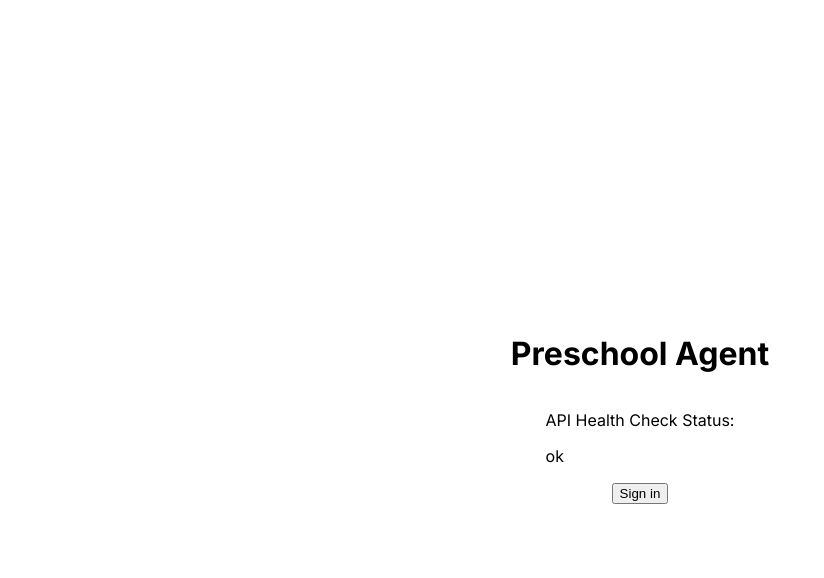
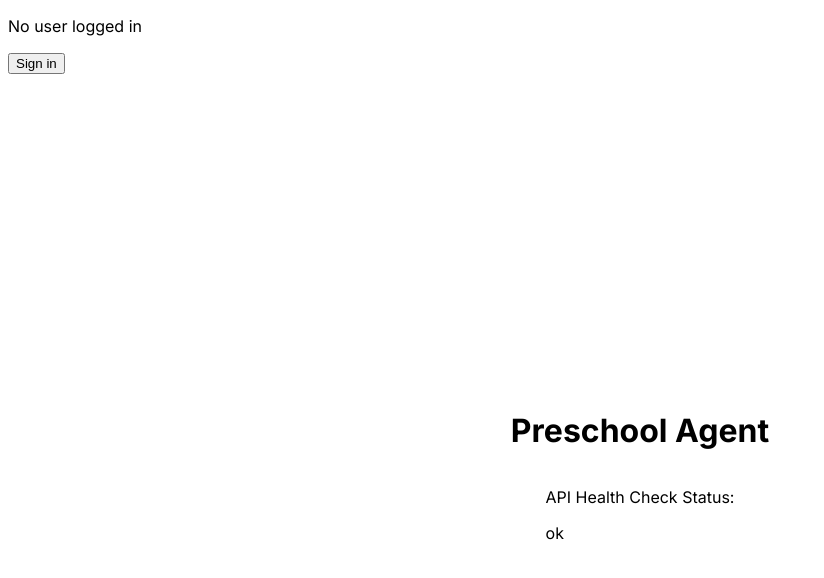
Before and after one commit to utky/preschool-agent, a Next.js app: page / in a window 1280 px wide. Shown: the top 578 px of the page, without its empty margins (0-824 px from the left). Built offline with nearby package versions, Linux system fonts and the light colour scheme; no server answers.

Commit message:
なるべくRSCに寄せてlogin stateを表現することにした。これで問題が解消するかを確認

```diff
--- a/next.config.ts
+++ b/next.config.ts
@@ -2,7 +2,15 @@ import type { NextConfig } from "next";
 
 const nextConfig: NextConfig = {
   /* config options here */
-  output: 'standalone'
+  output: 'standalone',
+  images: {
+    remotePatterns: [
+      {
+        //protocol: 'https',
+        hostname: 'lh3.googleusercontent.com',
+      },
+    ],
+  }
 };
 
 export default nextConfig;
--- a/src/app/layout.tsx
+++ b/src/app/layout.tsx
@@ -1,5 +1,6 @@
 import type { Metadata } from "next";
 import { Inter } from "next/font/google";
+import Navbar from './navbar';
 import "./globals.css";
 
 const inter = Inter({ subsets: ["latin"] });
@@ -17,6 +18,7 @@ export default async function RootLayout({
   return (
     <html lang="ja">
       <body className={inter.className}>
+        <Navbar/>
         {children}
       </body>
     </html>
--- a/src/app/login.tsx
+++ b/src/app/login.tsx
@@ -1,10 +1,14 @@
 'use client'
-import { useSession, signIn, signOut } from "next-auth/react"
+import { Session } from '@/auth'
+import { signIn, signOut } from "next-auth/react"
 
-export default function Login() {
-  const { data: session } = useSession();
-  return session ?
-    (<button onClick={() => signOut()}>Sign out</button>)
-    :
-    (<button onClick={() => signIn()}>Sign in</button>)
+interface LoginProps {
+  session: Session | null
 }
+
+export default function Login({ session }: LoginProps) {
+  if (session) {
+    return <button onClick={() => signOut()}>Sign out</button>
+  }
+  return <button onClick={() => signIn()}>Sign in</button>
+}
--- a/src/app/page.tsx
+++ b/src/app/page.tsx
@@ -1,12 +1,10 @@
 import Health from './health';
-import Navbar from './navbar';
 
 export default function Home() {
   return (
     <main className="flex min-h-screen flex-col items-center justify-center p-24">
       <h1 className="text-4xl font-bold mb-8">Preschool Agent</h1>
       <Health/>
-      <Navbar/>
     </main>
   );
 }
--- a/src/app/user.tsx
+++ b/src/app/user.tsx
@@ -1,11 +1,31 @@
-'use client'
-import { SessionProvider } from "next-auth/react"
+import Image from 'next/image'
+import { authConfig } from "@/auth";
+import { getServerSession } from "next-auth/next"
 import Login from "./login";
 
-export default function User() {
+export default async function User() {
+  const session = await getServerSession(authConfig)
+
   return (
-    <SessionProvider>
-      <Login></Login>
-    </SessionProvider>
+    <div>
+      {session?.user ? (
+        <div>
+          {/* session.user.nameも表示する */}
+          <p>{session.user.name}</p>
+          <p>{session.user.email}</p>
+          {session.user.image && (
+            <Image
+              src={session.user.image}
+              alt="User Image"
+              width={100}
+              height={100}
+            />
+          )}
+        </div>
+      ) : (
+        <p>No user logged in</p>
+      )}
+      <Login session={session} />
+    </div>
   );
 }
--- a/src/auth.ts
+++ b/src/auth.ts
@@ -13,7 +13,6 @@ export const authConfig: NextAuthOptions = {
       console.log("signIn callback called.");
       console.log("User object:", user);
 
-      // TODO: ここでうまくユーザ情報が取れていないのかALOWED_USER_EMAILSのユーザでOAuthサインインしてもAccess Deniedになってしまう
       if (!user.email) {
         console.log("User email is missing. Denying access.");
         return false;
@@ -44,4 +43,12 @@ export const authConfig: NextAuthOptions = {
   ],
 };
 
+export type Session = {
+  user?: {
+    name?: string | null;
+    email?: string | null;
+    image?: string | null;
+  };
+  expires: string;
+}
 export const handler = NextAuth(authConfig);
```
